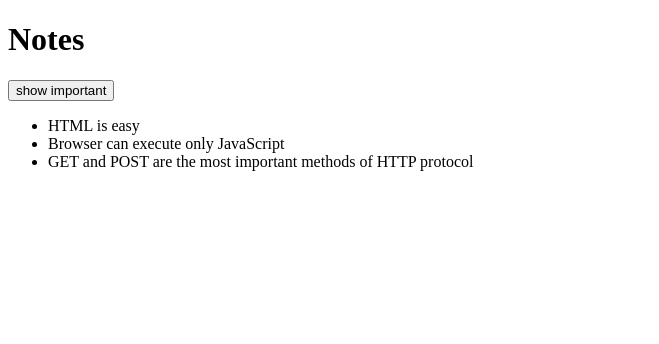
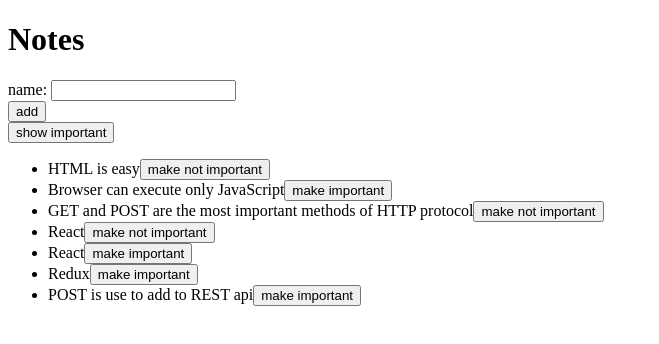
Before and after one commit to datgerhardt/fs, a React (Create React App) app in the folder part2/data-from-server/: page / in a window 1280 px wide. Shown: the top 344 px of the page, without its empty margins (0-659 px from the left). Built offline with nearby package versions, Linux system fonts and the light colour scheme; data requests are answered from the project's data file.

Commit message:
update feat. for important field

```diff
--- a/part2/data-from-server/db.json
+++ b/part2/data-from-server/db.json
@@ -17,6 +17,30 @@
       "content": "GET and POST are the most important methods of HTTP protocol",
       "date": "2019-05-30T19:20:14.298Z",
       "important": true
+    },
+    {
+      "content": "React",
+      "date": "2022-02-05T16:52:29.968Z",
+      "important": true,
+      "id": 4
+    },
+    {
+      "content": "React",
+      "date": "2022-02-05T16:52:31.796Z",
+      "important": false,
+      "id": 5
+    },
+    {
+      "content": "Redux",
+      "date": "2022-02-05T16:55:58.647Z",
+      "important": false,
+      "id": 6
+    },
+    {
+      "content": "POST is use to add to REST api",
+      "date": "2022-02-05T16:59:42.015Z",
+      "important": false,
+      "id": 7
     }
   ]
 }
--- a/part2/data-from-server/src/App.js
+++ b/part2/data-from-server/src/App.js
@@ -1,30 +1,38 @@
 import React, { useState, useEffect } from 'react'
 import axios from 'axios'
 import Note from './components/Note'
+import AddNote from './components/AddNote'
 
  const App = () => {
   const [notes, setNotes] = useState([])
-  // const [newNote, setNewNote] = useState('')
   const [showAll, setShowAll] = useState(true)
 
   useEffect(() => {
     const eventHandler = res => {
-      console.log('promise fulfilled');
       setNotes(res.data)
     }
-
-    console.log('effect')
     const promise = axios.get('http://localhost:3001/notes')
     promise.then(eventHandler)
 
   }, [])
-  console.log('render', notes.length, 'notes')
+
+  const toggleImportanceOf = id => {
+    let url = `http://localhost:3001/notes/${id}`
+    const note = notes.find(n => n.id === id)
+    const changeNote = {...note, important: !note.important}
+
+    axios.put(url, changeNote).then(res => {
+      setNotes(notes.map(note => note.id !== id ? note : res.data))
+    })
+  }
+
 
   const noteToShow = showAll ? notes : notes.filter(note => note.important === true)
 
   return (
     <div>
       <h1>Notes</h1>
+      <AddNote notes={notes} setNotes={setNotes} />
       <div>
         <button onClick={()=> setShowAll(!showAll)}>
           show { showAll ? 'important' : 'all'}
@@ -32,7 +40,11 @@ import Note from './components/Note'
       </div>
       <ul>
         {noteToShow.map(note =>
-          <Note key={note.id} note={note}/>
+          <Note
+            key={note.id}
+            note={note}
+            toggleImportance={() => toggleImportanceOf(note.id)}
+          />
         )}
       </ul>
     </div>
--- /dev/null
+++ b/part2/data-from-server/src/components/AddNote.js
@@ -0,0 +1,41 @@
+import React, { useState } from 'react'
+import axios from 'axios'
+
+const AddNote = ({notes, setNotes}) => {
+
+    const [newNote, setNewNote] = useState('')
+
+    const addNote = event => {
+        event.preventDefault()
+        const newObj = {
+            content: newNote,
+            date: new Date(),
+            important: Math.random() < 0.5
+        }
+
+        axios.post('http://localhost:3001/notes', newObj).then(
+            res => {
+                setNotes(notes.concat(res.data))
+                setNewNote('')
+            }
+        )
+    }
+
+
+  const handNoteChange = ( event ) => {
+    setNewNote(event.target.value)
+  }
+
+    return(
+        <div>
+             <form onSubmit={addNote}>
+                <div>
+                    name: <input value={newNote} onChange={handNoteChange}/>
+                </div>
+                <button type="submit">add</button>
+            </form>
+        </div>
+    )
+}
+
+export default AddNote
--- a/part2/data-from-server/src/components/Note.js
+++ b/part2/data-from-server/src/components/Note.js
@@ -1,8 +1,14 @@
 import React from 'react'
 
-const Note = ({note}) => {
+const Note = ({note, toggleImportance}) => {
+  const label = note.important
+    ? 'make not important' : 'make important'
+
     return (
-      <li key={note.id}> {note.content}</li>
+      <li key={note.id}>
+        {note.content}
+        <button onClick={toggleImportance}>{label}</button>
+      </li>
     )
 }
 
```
